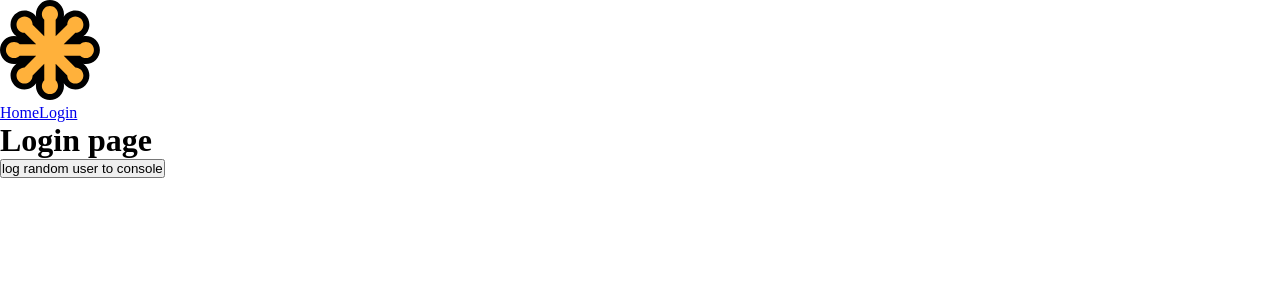
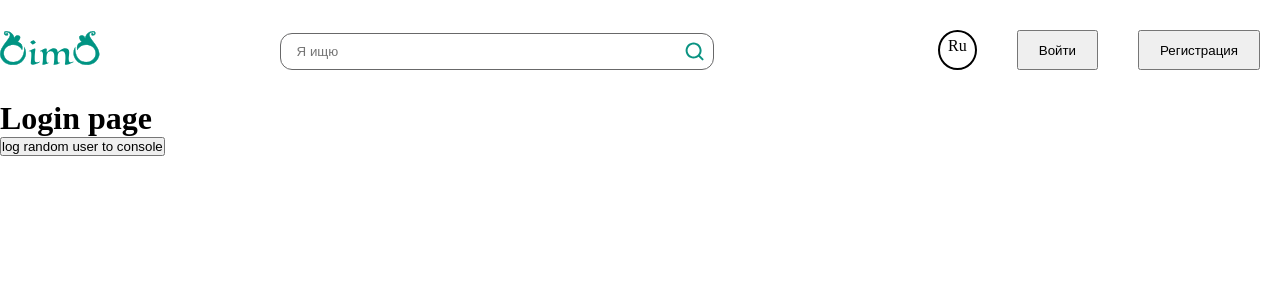
Before and after one commit to Adilet25/hackathon-frontend, a React (Create React App) app: page /login in a window 1280 px wide. Shown: the top 300 px of the page. Built offline with nearby package versions, Linux system fonts and the light colour scheme.

Commit message:
creaeted navbar

```diff
--- /dev/null
+++ b/src/components/LangToggle/LangToggle.tsx
@@ -0,0 +1,7 @@
+const LangToggle = () => {
+    return ( <div style={{border: "2px solid #000", borderRadius:"50%", padding:"5px 8px"}}>
+        Ru
+    </div> );
+}
+
+export default LangToggle;
--- /dev/null
+++ b/src/components/Nav/Nav.module.scss
@@ -0,0 +1,14 @@
+.Nav{
+
+    display: flex;
+    justify-content: space-between;
+    align-items: center;
+    max-width: 1400px;
+    margin: 30px auto;
+    .extraNav{
+        display: flex;
+        >*{
+            margin: 0 20px;
+        }
+    }
+}
--- a/src/components/Nav/Nav.tsx
+++ b/src/components/Nav/Nav.tsx
@@ -1,15 +1,18 @@
-import {NavLink} from 'react-router-dom'
+import classes from './Nav.module.scss'
+import LangToggle from '../LangToggle/LangToggle';
+import Search from '../Search/Search';
 import Logo from "../UI/Logo/Logo";
+import TestButton from '../UI/Logo/TestButton';
 
 const Nav = () => {
-    return ( <nav>
+    return ( <nav className={classes.Nav}>
         <Logo/>
-        <ul>
-            <li>
-                <NavLink to="/">Home</NavLink>
-                <NavLink to="/login">Login</NavLink>
-            </li>
-        </ul>
+        <Search/>
+        <div className={classes.extraNav}>
+        <LangToggle/>
+        <TestButton>Войти</TestButton>
+        <TestButton>Регистрация</TestButton>
+        </div>
     </nav> );
 }
 
--- /dev/null
+++ b/src/components/Search/Search.module.scss
@@ -0,0 +1,11 @@
+.Search{
+    border: .4px solid #686869;
+    border-radius: 12px;
+    padding: 10px 16px;
+    width: 400px;
+}
+.icon{
+    position: relative;
+    right: 32px;
+    top: 8px;
+}
--- /dev/null
+++ b/src/components/Search/Search.tsx
@@ -0,0 +1,16 @@
+import classes from './Search.module.scss'
+
+import searchIcon from '../../assets/search-icon.svg'
+
+const Search = () => {
+    return ( <div>
+    <input
+        className={classes.Search}
+        placeholder="Я ищю"
+        name="search"
+        id="search" />
+    <img src={searchIcon} alt="search" className={classes.icon}/>
+    </div> );
+}
+
+export default Search;
--- /dev/null
+++ b/src/components/UI/Logo/TestButton.tsx
@@ -0,0 +1,13 @@
+import {FC} from 'react';
+
+interface TestButtonProps {
+    children: any;
+}
+
+const TestButton: FC<TestButtonProps> = ({children}) => {
+    return ( <button style={{height: "40px", padding: "0 20px"}}>
+    {children}
+    </button> );
+}
+
+export default TestButton;
--- a/src/modules/User.ts
+++ b/src/modules/User.ts
@@ -21,14 +21,14 @@ export class User{
     public fetchUser(key:number){
         axios.get("https://jsonplaceholder.typicode.com/users").then((res)=>{
 
-            const newUser =res.data[key];
+            const newUser = res.data[key];
             this.setId(newUser.id);
             this.setUsername(newUser.username);
             console.log(newUser);
 
 
         })
-        .catch(e=>console.error(e))
+        .catch(e=>console.error(e, key))
         .finally(()=>console.log("succes"))
     }
 
--- a/src/pages/Login/Login.tsx
+++ b/src/pages/Login/Login.tsx
@@ -4,7 +4,7 @@ const Login = () => {
     return ( <div>
         <h1>Login page</h1>
         <button onClick={()=>{
-            const id = Math.round(Math.random() * 10);
+            const id = Math.round(Math.random() * 9);
             const user = new User();
             user.fetchUser(id)
         }}>log random user to console</button>
--- a/src/styles/variables/_colors.scss
+++ b/src/styles/variables/_colors.scss
@@ -0,0 +1 @@
+$main: #074D48;
```
Also changed, not shown: src/App.scss (+8 -0 lines), src/styles/mixins/containers.scss (+26 -0 lines), src/assets/logo.svg, src/assets/search-icon.svg (added), src/components/UI/Logo/Logo.tsx (renamed from src/components/UI/Logo/Logo.jsx).
